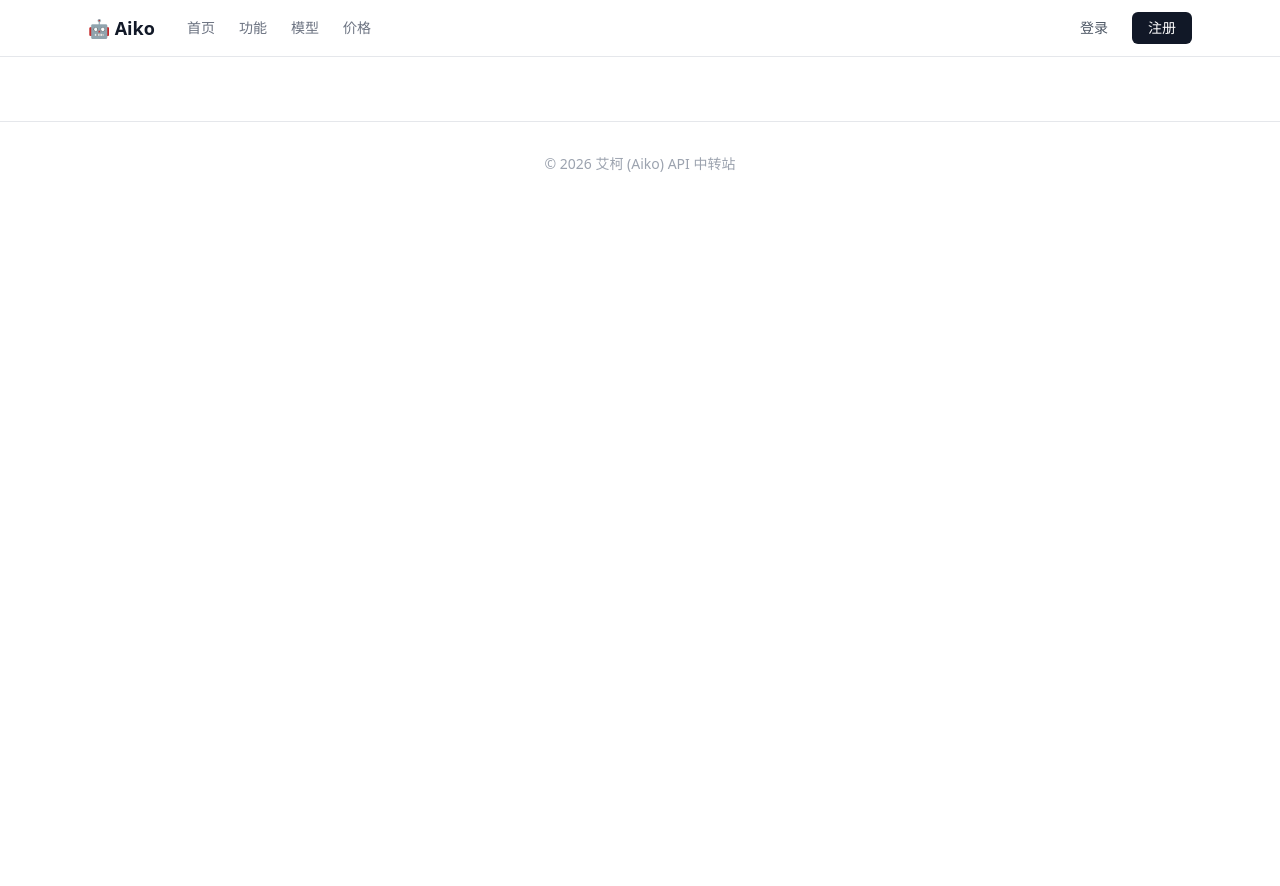
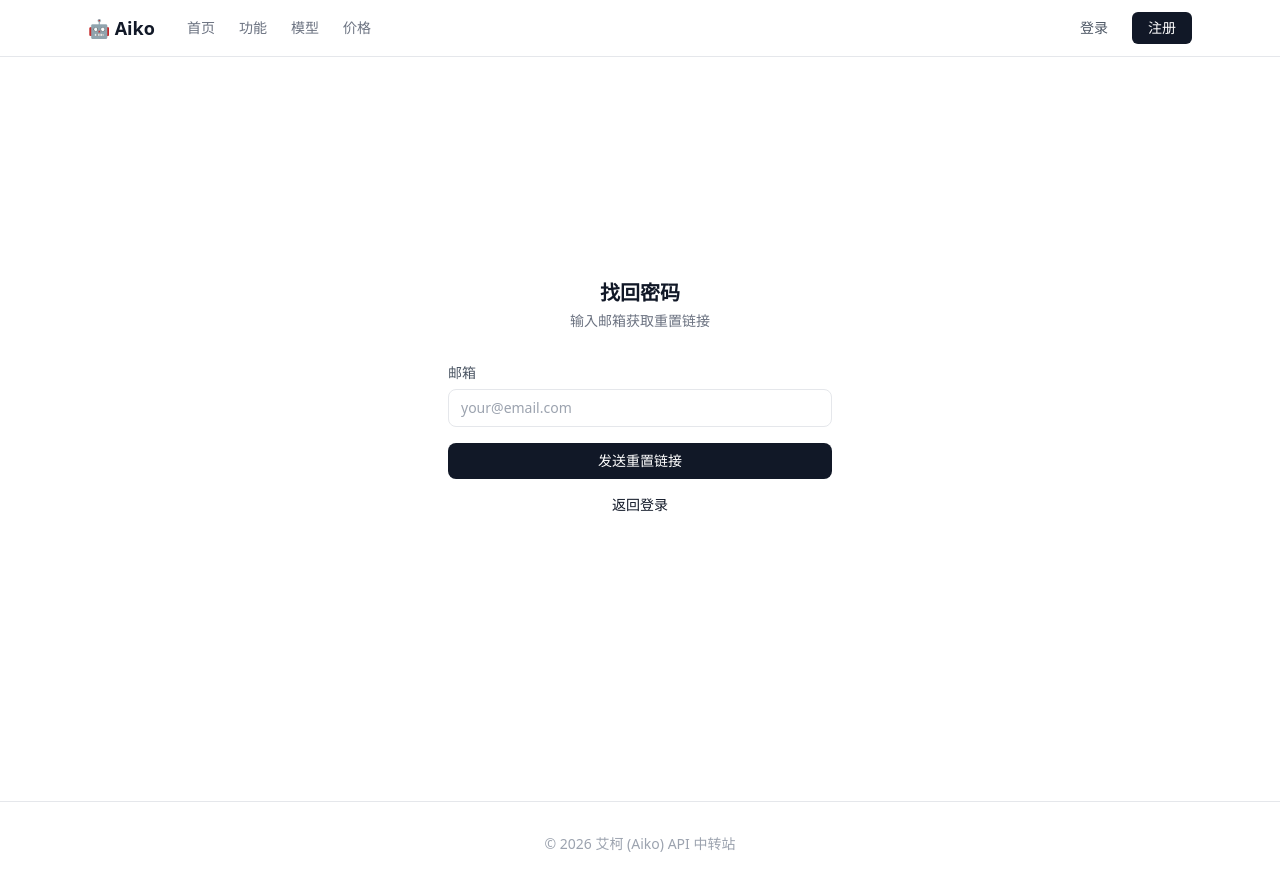
Before and after one commit to P4x1s/Aiko, a Nuxt app in the folder frontend/: page /forgot-password in a window 1280 px wide. Before the commit the page ends 800 px from the top, so only its background shows below. Built offline with nearby package versions, Linux system fonts and the light colour scheme; no server answers.

Commit message:
feat: add forgot password, reset password pages, fix user deletion

```diff
--- /dev/null
+++ b/frontend/pages/forgot-password.vue
@@ -0,0 +1,74 @@
+<template>
+  <div class="min-h-[calc(100vh-120px)] flex items-center justify-center py-12 px-4">
+    <div class="w-full max-w-sm">
+      <div class="text-center mb-8">
+        <h1 class="text-xl font-semibold text-gray-900">找回密码</h1>
+        <p class="text-sm text-gray-500 mt-1">输入邮箱获取重置链接</p>
+      </div>
+
+      <form @submit.prevent="handleReset" class="space-y-4">
+        <div v-if="error" class="bg-red-50 text-red-600 p-3 rounded-lg text-sm">
+          {{ error }}
+        </div>
+
+        <div v-if="success" class="bg-green-50 text-green-600 p-3 rounded-lg text-sm">
+          {{ success }}
+        </div>
+
+        <div>
+          <label class="block text-sm text-gray-600 mb-1.5">邮箱</label>
+          <input
+            v-model="email"
+            type="email"
+            required
+            class="w-full px-3 py-2 border rounded-lg text-sm focus:ring-2 focus:ring-gray-900 focus:border-gray-900 outline-none transition"
+            placeholder="your@email.com"
+          />
+        </div>
+
+        <button
+          type="submit"
+          :disabled="loading"
+          class="w-full bg-gray-900 text-white py-2 rounded-lg text-sm font-medium hover:bg-gray-800 disabled:opacity-50 transition"
+        >
+          {{ loading ? '发送中...' : '发送重置链接' }}
+        </button>
+
+        <p class="text-center text-sm text-gray-500">
+          <NuxtLink to="/login" class="text-gray-900 hover:underline">返回登录</NuxtLink>
+        </p>
+      </form>
+    </div>
+  </div>
+</template>
+
+<script setup lang="ts">
+definePageMeta({
+  layout: 'default',
+})
+
+const supabase = useSupabaseClient()
+const config = useRuntimeConfig()
+const email = ref('')
+const loading = ref(false)
+const error = ref('')
+const success = ref('')
+
+const handleReset = async () => {
+  loading.value = true
+  error.value = ''
+  success.value = ''
+
+  const { error: authError } = await supabase.auth.resetPasswordForEmail(email.value, {
+    redirectTo: `${window.location.origin}/reset-password`,
+  })
+
+  if (authError) {
+    error.value = authError.message || '发送失败'
+  } else {
+    success.value = '重置链接已发送，请检查邮箱'
+  }
+
+  loading.value = false
+}
+</script>
--- a/frontend/pages/login.vue
+++ b/frontend/pages/login.vue
@@ -41,10 +41,15 @@
           {{ loading ? '登录中...' : '登录' }}
         </button>
 
-        <p class="text-center text-sm text-gray-500">
-          还没有账号？
-          <NuxtLink to="/register" class="text-gray-900 hover:underline">立即注册</NuxtLink>
-        </p>
+        <div class="text-center text-sm text-gray-500 space-y-1">
+          <p>
+            <NuxtLink to="/forgot-password" class="text-gray-900 hover:underline">忘记密码？</NuxtLink>
+          </p>
+          <p>
+            还没有账号？
+            <NuxtLink to="/register" class="text-gray-900 hover:underline">立即注册</NuxtLink>
+          </p>
+        </div>
       </form>
     </div>
   </div>
--- /dev/null
+++ b/frontend/pages/reset-password.vue
@@ -0,0 +1,88 @@
+<template>
+  <div class="min-h-[calc(100vh-120px)] flex items-center justify-center py-12 px-4">
+    <div class="w-full max-w-sm">
+      <div class="text-center mb-8">
+        <h1 class="text-xl font-semibold text-gray-900">重置密码</h1>
+        <p class="text-sm text-gray-500 mt-1">设置新密码</p>
+      </div>
+
+      <form @submit.prevent="handleReset" class="space-y-4">
+        <div v-if="error" class="bg-red-50 text-red-600 p-3 rounded-lg text-sm">
+          {{ error }}
+        </div>
+
+        <div v-if="success" class="bg-green-50 text-green-600 p-3 rounded-lg text-sm">
+          {{ success }}
+        </div>
+
+        <div>
+          <label class="block text-sm text-gray-600 mb-1.5">新密码</label>
+          <input
+            v-model="password"
+            type="password"
+            required
+            minlength="6"
+            class="w-full px-3 py-2 border rounded-lg text-sm focus:ring-2 focus:ring-gray-900 focus:border-gray-900 outline-none transition"
+            placeholder="至少6位密码"
+          />
+        </div>
+
+        <div>
+          <label class="block text-sm text-gray-600 mb-1.5">确认密码</label>
+          <input
+            v-model="confirmPassword"
+            type="password"
+            required
+            class="w-full px-3 py-2 border rounded-lg text-sm focus:ring-2 focus:ring-gray-900 focus:border-gray-900 outline-none transition"
+            placeholder="再次输入密码"
+          />
+        </div>
+
+        <button
+          type="submit"
+          :disabled="loading"
+          class="w-full bg-gray-900 text-white py-2 rounded-lg text-sm font-medium hover:bg-gray-800 disabled:opacity-50 transition"
+        >
+          {{ loading ? '重置中...' : '重置密码' }}
+        </button>
+      </form>
+    </div>
+  </div>
+</template>
+
+<script setup lang="ts">
+definePageMeta({
+  layout: 'default',
+})
+
+const route = useRoute()
+const supabase = useSupabaseClient()
+const password = ref('')
+const confirmPassword = ref('')
+const loading = ref(false)
+const error = ref('')
+const success = ref('')
+
+const handleReset = async () => {
+  if (password.value !== confirmPassword.value) {
+    error.value = '两次输入的密码不一致'
+    return
+  }
+
+  loading.value = true
+  error.value = ''
+
+  const { error: authError } = await supabase.auth.updateUser({
+    password: password.value,
+  })
+
+  if (authError) {
+    error.value = authError.message || '重置失败'
+  } else {
+    success.value = '密码已重置，正在跳转...'
+    setTimeout(() => navigateTo('/login'), 2000)
+  }
+
+  loading.value = false
+}
+</script>
```
Also changed, not shown: 2 other files (tests, documents, lock files or other folders).
